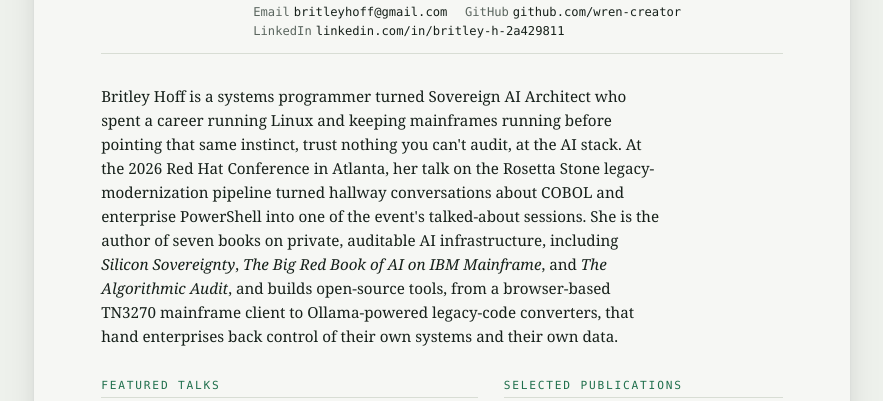
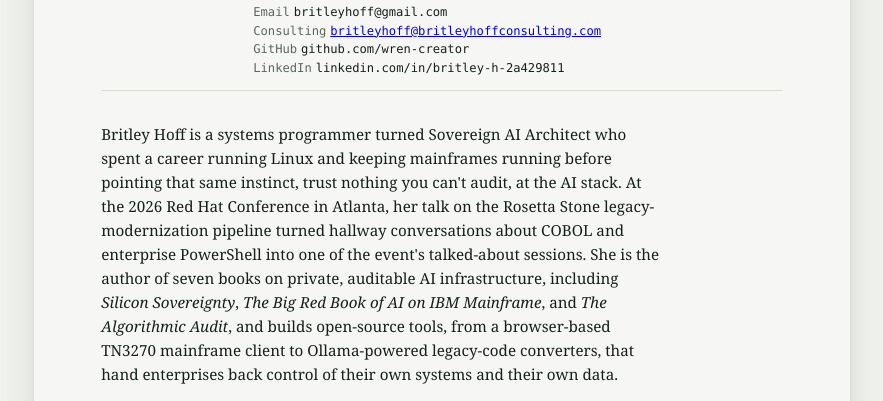
Before and after one commit to wren-creator/speaking, a plain HTML site: page index.html in a window 1280 px wide. Shown: the part 422-823 px from the top of the page, without its empty margins (198-1081 px from the left). Drawn offline with Linux system fonts and the light colour scheme.

Commit message:
feat: add consulting email mailto link to speaker sheets
Adds britleyhoff@britleyhoffconsulting.com as a clickable contact
option alongside the existing personal email, now that the domain
is live on this site.

Co-Authored-By: Claude Sonnet 5 <noreply@anthropic.com>

```diff
--- a/index.html
+++ b/index.html
@@ -314,6 +314,7 @@
       </figure>
       <div class="contact-row">
         <div><span class="label">Email</span>britleyhoff@gmail.com</div>
+        <div><span class="label">Consulting</span><a href="mailto:britleyhoff@britleyhoffconsulting.com">britleyhoff@britleyhoffconsulting.com</a></div>
         <div><span class="label">GitHub</span>github.com/wren-creator</div>
         <div><span class="label">LinkedIn</span>linkedin.com/in/britley-h-2a429811</div>
       </div>
```
